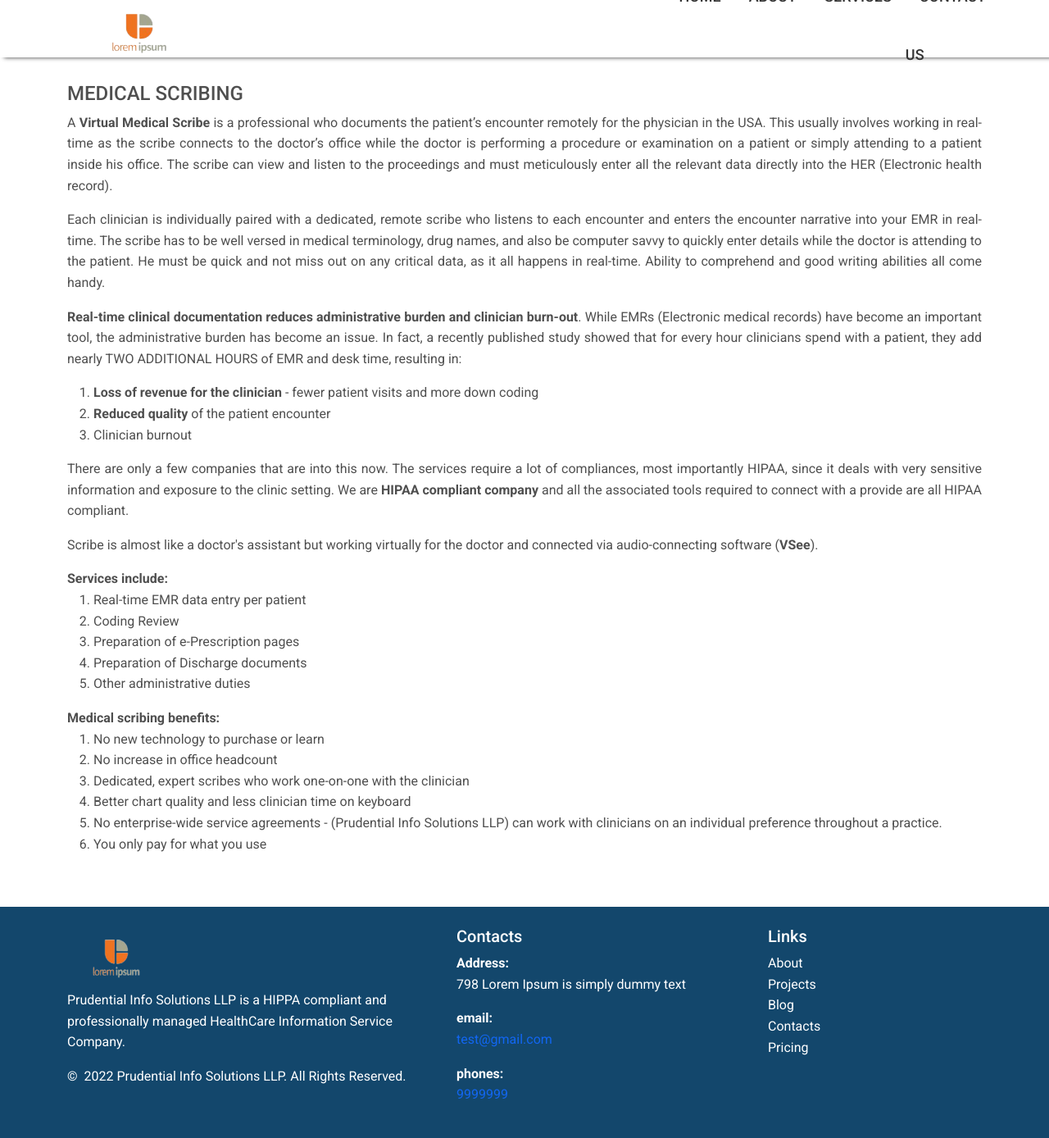
After one commit to thephotogenicbug/Medical-Project-PHP, a PHP site: page /medical-scribing.php in a window 1280 px wide. The commit adds this page. Shown: the whole page at 82% size. Run offline with PHP 8.4, Linux system fonts and the light colour scheme.

Commit message:
08-02-2022 : Create medical scribing and about us page contents

```diff
--- a/includes/footer.php
+++ b/includes/footer.php
@@ -1,4 +1,45 @@
-<footer class="container-fluid footer_bg py-5 mt-5">
+<footer class="section footer-classic context-dark bg-image p-4 mt-5" style="background: #13476c;">
+        <div class="container text-white">
+          <div class="row row-30">
+            <div class="col-md-4 col-xl-5">
+              <div class="pr-xl-4"><a class="brand" href="index.html"><img class="brand-logo-light" src="images/logo.png" alt="" width="120" height="77" srcset="images/agency/logo-retina-inverse-280x74.png 2x"></a>
+                <p>Prudential Info Solutions LLP is a HIPPA compliant and professionally managed HealthCare Information Service Company.</p>
+                <!-- Rights-->
+                <p class="rights"><span>©  </span><span class="copyright-year">2022</span><span> </span><span>Prudential Info Solutions LLP</span><span>. </span><span>All Rights Reserved.</span></p>
+              </div>
+            </div>
+            <div class="col-md-4">
+              <h5>Contacts</h5>
+              <dl class="contact-list">
+                <dt>Address:</dt>
+                <dd>798 Lorem Ipsum is simply dummy text</dd>
+              </dl>
+              <dl class="contact-list">
+                <dt>email:</dt>
+                <dd><a href="mailto:#">test@gmail.com</a></dd>
+              </dl>
+              <dl class="contact-list">
+                <dt>phones:</dt>
+                <dd><a href="tel:#">9999999</a>
+                </dd>
+              </dl>
+            </div>
+            <div class="col-md-4 col-xl-3">
+              <h5>Links</h5>
+              <ul class="nav-list">
+                <li><a href="#"class="text-white">About</a></li>
+                <li><a href="#"class="text-white">Projects</a></li>
+                <li><a href="#"class="text-white">Blog</a></li>
+                <li><a href="#"class="text-white">Contacts</a></li>
+                <li><a href="#"class="text-white">Pricing</a></li>
+              </ul>
+            </div>
+          </div>
+        </div>
+
+      </footer>
+
+<!-- <footer class="container-fluid footer_bg py-5 mt-5">
 <div class="container">
    <div class="row">
       <div class="col-md-6">
@@ -48,4 +89,4 @@
       </div>
    </div>
 </div>
-</div>
+</div> -->
--- a/includes/navigation.php
+++ b/includes/navigation.php
@@ -5,7 +5,7 @@
       <input type="checkbox" id="show-menu">
       <label for="show-menu" class="menu-icon"><i class="fas fa-bars"></i></label>
       <div class="content">
-        <a href="https://www.eduprov.in/"><img src="images/logo.png" class="logo_size" alt="Eduprov_in_logo" /></a>
+        <a href="#"><img src="images/logo.png" class="logo_size" alt="Prudential_info_sol" /></a>
          <ul class="links">
           <li><a href="#">HOME</a></li>
           <li><a href="#">ABOUT</a></li>
--- /dev/null
+++ b/medical-scribing.php
@@ -0,0 +1,57 @@
+<!DOCTYPE html>
+<html lang="en">
+<head>
+    <title>MEDICAL SCRIBING</title>
+     <link rel="stylesheet" href="css/styles.css" />
+    <?php include('./includes/header.php') ?>
+</head>
+<body>
+       <?php include('./includes/navigation.php')  ?>
+
+      <div class="container">
+          <div class="row">
+              <div class="col-md-12" style="margin-top:100px;">
+                  <h1 class="fs-4">MEDICAL SCRIBING</h1>
+                  <p class="text-justify">
+                     A <b>Virtual Medical Scribe</b> is a professional who documents the patient’s encounter remotely for the physician in the USA. This usually involves working in real-time as the scribe connects to the doctor’s office while the doctor is performing a procedure or examination on a patient or simply attending to a patient inside his office. The scribe can view and listen to the proceedings and must meticulously enter all the relevant data directly into the HER (Electronic health record).
+                  </p>
+                   <p class="text-justify">
+                     Each clinician is individually paired with a dedicated, remote scribe who listens to each encounter and enters the encounter narrative into your EMR in real-time.  The scribe has to be well versed in medical terminology, drug names, and also be computer savvy to quickly enter details while the doctor is attending to the patient. He must be quick and not miss out on any critical data, as it all happens in real-time. Ability to comprehend and good writing abilities all come handy.
+                  </p>
+                  <p class="text-justify">
+                      <b>Real-time clinical documentation reduces administrative burden and clinician burn-out</b>. While EMRs (Electronic medical records) have become an important tool, the administrative burden has become an issue. In fact, a recently published study showed that for every hour clinicians spend with a patient, they add nearly TWO ADDITIONAL HOURS of EMR and desk time, resulting in:
+                  </p>
+                  <ol>
+                      <li><b>Loss of revenue for the clinician</b> - fewer patient visits and more down coding</li>
+                      <li><b>Reduced quality</b> of the patient encounter</li>
+                      <li> Clinician burnout</li>
+                  </ol>
+                  <p class="text-justify">
+                      There are only a few companies that are into this now. The services require a lot of compliances, most importantly HIPAA, since it deals with very sensitive information and exposure to the clinic setting. We are <b>HIPAA compliant company</b> and all the associated tools required to connect with a provide are all HIPAA compliant.
+                  </p>
+                  <p class="text-justify">
+                      Scribe is almost like a doctor's assistant but working virtually for the doctor and connected via audio-connecting software (<b>VSee</b>).
+                  </p>
+                  <label class="fw-bold">Services include:</label>
+                  <ol>
+                      <li>Real-time EMR data entry per patient</li>
+                      <li>Coding Review</li>
+                      <li>Preparation of e-Prescription pages</li>
+                      <li>Preparation of Discharge documents</li>
+                      <li>Other administrative duties</li>
+                  </ol>
+                  <label class="fw-bold">Medical scribing benefits:</label>
+                  <ol>
+                      <li>No new technology to purchase or learn</li>
+                      <li>No increase in office headcount</li>
+                      <li>Dedicated, expert scribes who work one-on-one with the clinician </li>
+                      <li>Better chart quality and less clinician time on keyboard</li>
+                      <li>No enterprise-wide service agreements - (Prudential Info Solutions LLP) can work with clinicians on an individual preference throughout a practice.</li>
+                      <li>You only pay for what you use</li>
+                  </ol>
+              </div>
+          </div>
+      </div>
+      <?php include('./includes/footer.php')  ?>
+</body>
+</html>
```
Also changed, not shown: about.php (added, +45 -0 lines).
